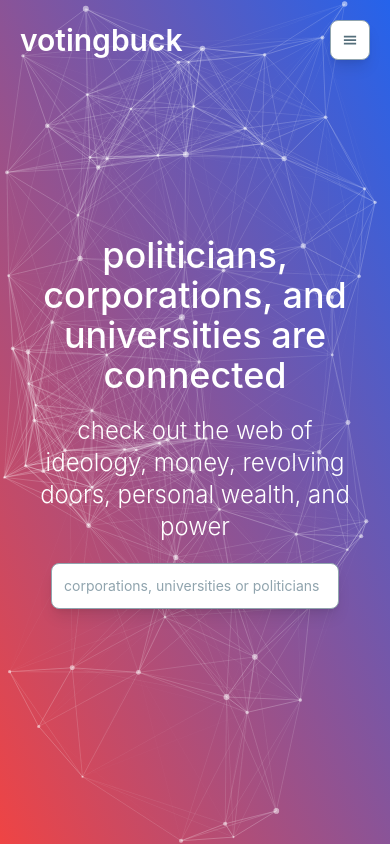
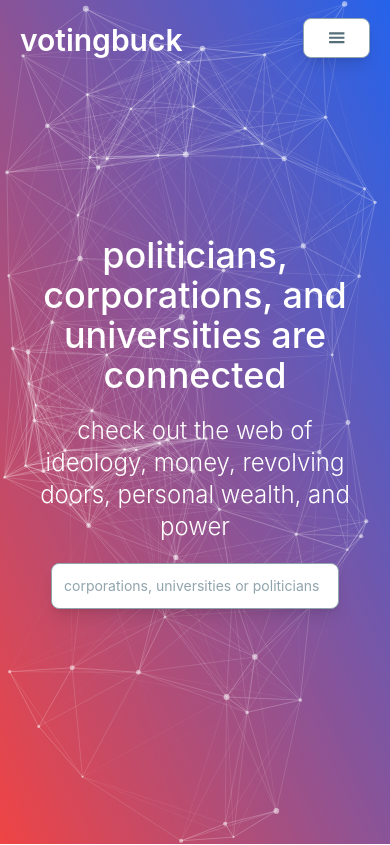
Before and after one commit to Caleb-Sutherland/votingbuck-frontend, a React (Create React App) app: page / in a window 390 px wide. Shown: the top 845 px of the page. Built offline with nearby package versions, Linux system fonts and the light colour scheme.

Commit message:
Resized menu dropdown button

```diff
--- a/src/components/Header.tsx
+++ b/src/components/Header.tsx
@@ -43,9 +43,9 @@
           </div>
           <button
             onClick={handleClick}
-            className="lg:hidden p-3 text-blueGray600 bg-white text-sm border border-blueGray300 outline-none shadow-lg rounded-lg"
+            className="lg:hidden h-10 px-6 text-blueGray600 bg-white text-sm border border-blueGray300 outline-none shadow-lg rounded-lg"
           >
-            <GiHamburgerMenu />
+            <GiHamburgerMenu size="1.25em" />
           </button>
         </div>
       </div>
--- a/src/components/HeaderMain.tsx
+++ b/src/components/HeaderMain.tsx
@@ -39,9 +39,9 @@
         <div className="pr-5">
           <button
             onClick={handleClick}
-            className="lg:hidden p-3 text-blueGray600 bg-white text-sm border border-blueGray300 outline-none shadow-lg rounded-lg"
+            className="lg:hidden h-10 px-6 text-blueGray600 bg-white text-sm border border-blueGray300 outline-none shadow-lg rounded-lg"
           >
-            <GiHamburgerMenu />
+            <GiHamburgerMenu size="1.25em" />
           </button>
         </div>
       </div>
```
